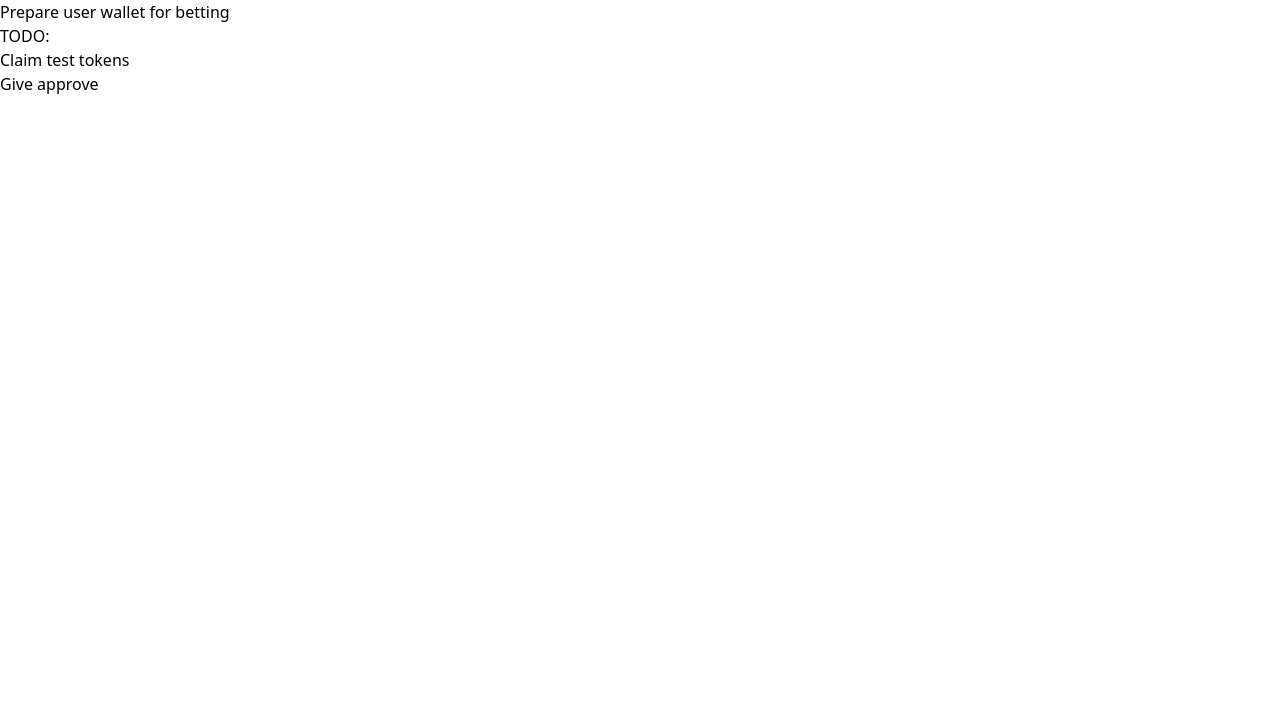
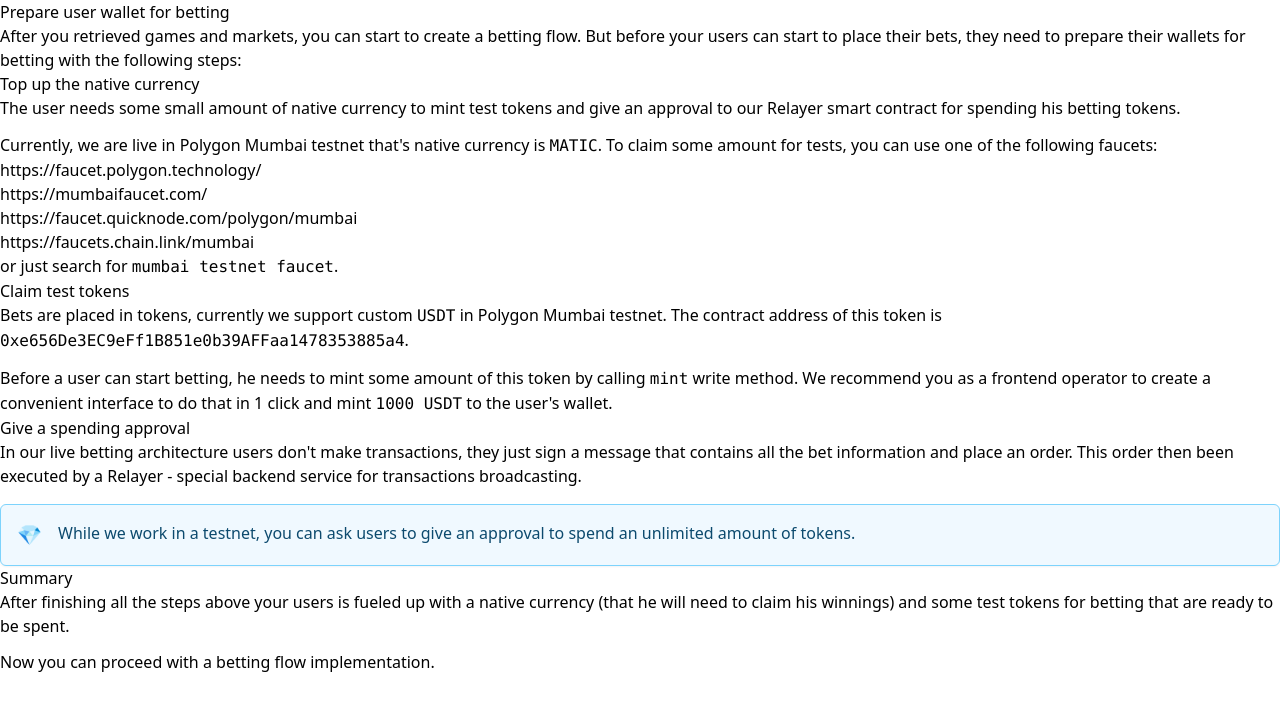
Before and after one commit to Azuro-protocol/gem-docs, a Next.js app: page /guides/live/prepare-for-betting in a window 1280 px wide. Shown: the top 710 px of the page. Built offline with nearby package versions, Linux system fonts and the light colour scheme.

Commit message:
Finished `prepare-for-betting` page

```diff
--- a/pages/guides/live/place-a-bet.mdx
+++ b/pages/guides/live/place-a-bet.mdx
@@ -63,6 +63,11 @@ const order: OrderSpec = {
 
 <Callout type="info">
   If you don't know a `chainId` value for a used chain, you can get it by searching in https://chainlist.org/?testnets=true.
+</Callout>
+
+<Callout type="warning">
+  Consider that before each order request you'll need to ensure that the user has approved enough tokens for bet itself and a fee for relayer that will compensate his native currency spending.
+  So the spending limit should be equal or higher than `order.amount + order.maxFee`.
 </Callout>
 
 ### Step 2: sign a message and send the order
--- a/pages/guides/live/prepare-for-betting.mdx
+++ b/pages/guides/live/prepare-for-betting.mdx
@@ -1,5 +1,44 @@
+import { Callout } from 'components'
+
 # Prepare user wallet for betting
 
-TODO:
-- Claim test tokens
-- Give approve
+After you [retrieved games and markets](/guides/live/data-retrieval), you can start to create a betting flow.
+But before your users can start to place their bets, they need to prepare their wallets for betting with the following steps:
+
+### Top up the native currency
+
+The user needs some small amount of native currency to mint test tokens and give an approval to our Relayer smart contract for spending his betting tokens.
+
+Currently, we are live in Polygon Mumbai testnet that's native currency is `MATIC`.
+To claim some amount for tests, you can use one of the following faucets:
+
+- https://faucet.polygon.technology/
+- https://mumbaifaucet.com/
+- https://faucet.quicknode.com/polygon/mumbai
+- https://faucets.chain.link/mumbai
+
+or just search for `mumbai testnet faucet`.
+
+### Claim test tokens
+
+Bets are placed in tokens, currently we support custom `USDT` in Polygon Mumbai testnet.
+The contract address of this token is [`0xe656De3EC9eFf1B851e0b39AFFaa1478353885a4`](https://mumbai.polygonscan.com/address/0xe656De3EC9eFf1B851e0b39AFFaa1478353885a4).
+
+Before a user can start betting, he needs to mint some amount of this token by calling `mint` write method.
+We recommend you as a frontend operator to create a convenient interface to do that in 1 click and mint `1000 USDT` to the user's wallet.
+
+### Give a spending approval
+
+In our live betting architecture users don't make transactions, they just sign a message that contains all the bet information and place an order.
+This order then been executed by a [Relayer](/contracts/live-relayer) - special backend service for transactions broadcasting.
+
+<Callout type="feature">
+  While we work in a testnet, you can ask users to give an approval to spend an unlimited amount of tokens.
+</Callout>
+
+### Summary
+
+After finishing all the steps above your users is fueled up with a native currency (that he will need to claim his winnings)
+and some test tokens for betting that are ready to be spent.
+
+Now you can proceed with a [betting flow](/guides/live/place-a-bet) implementation.
```
